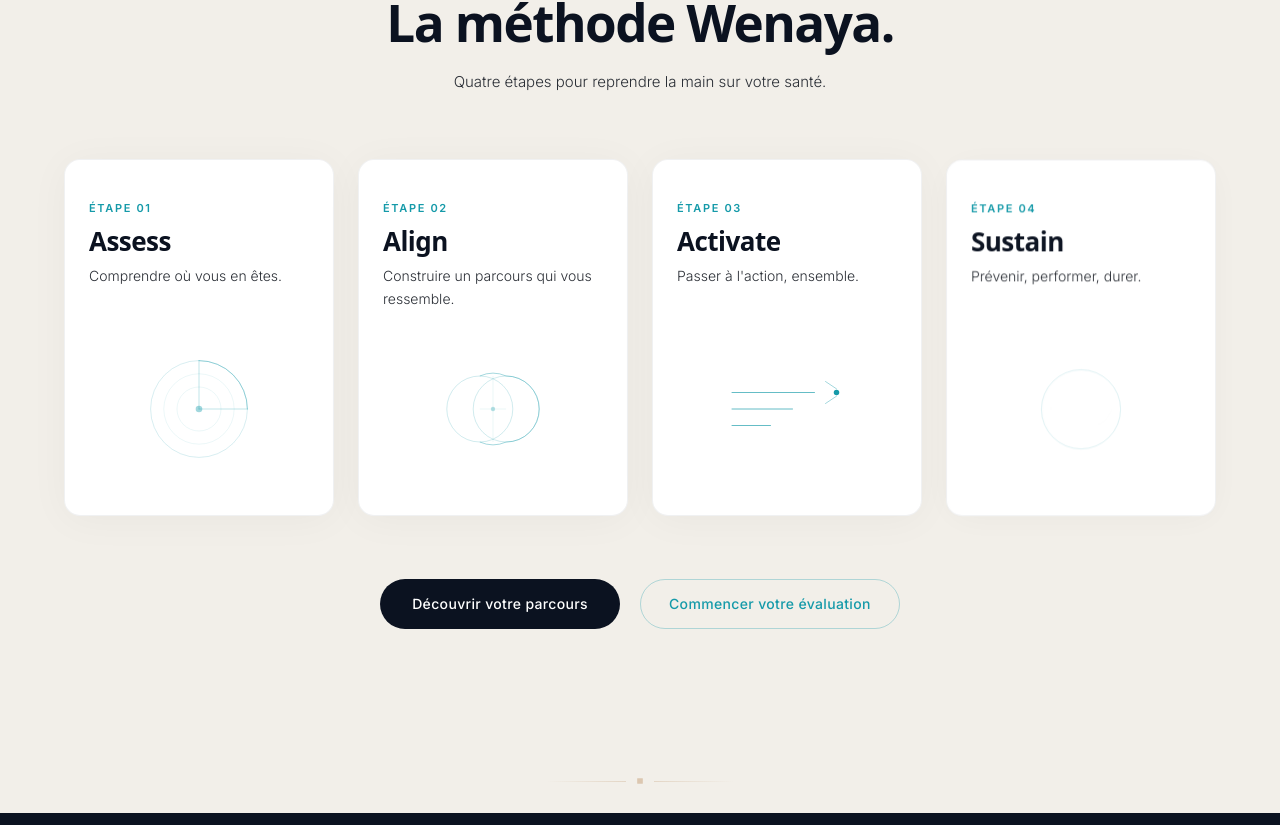
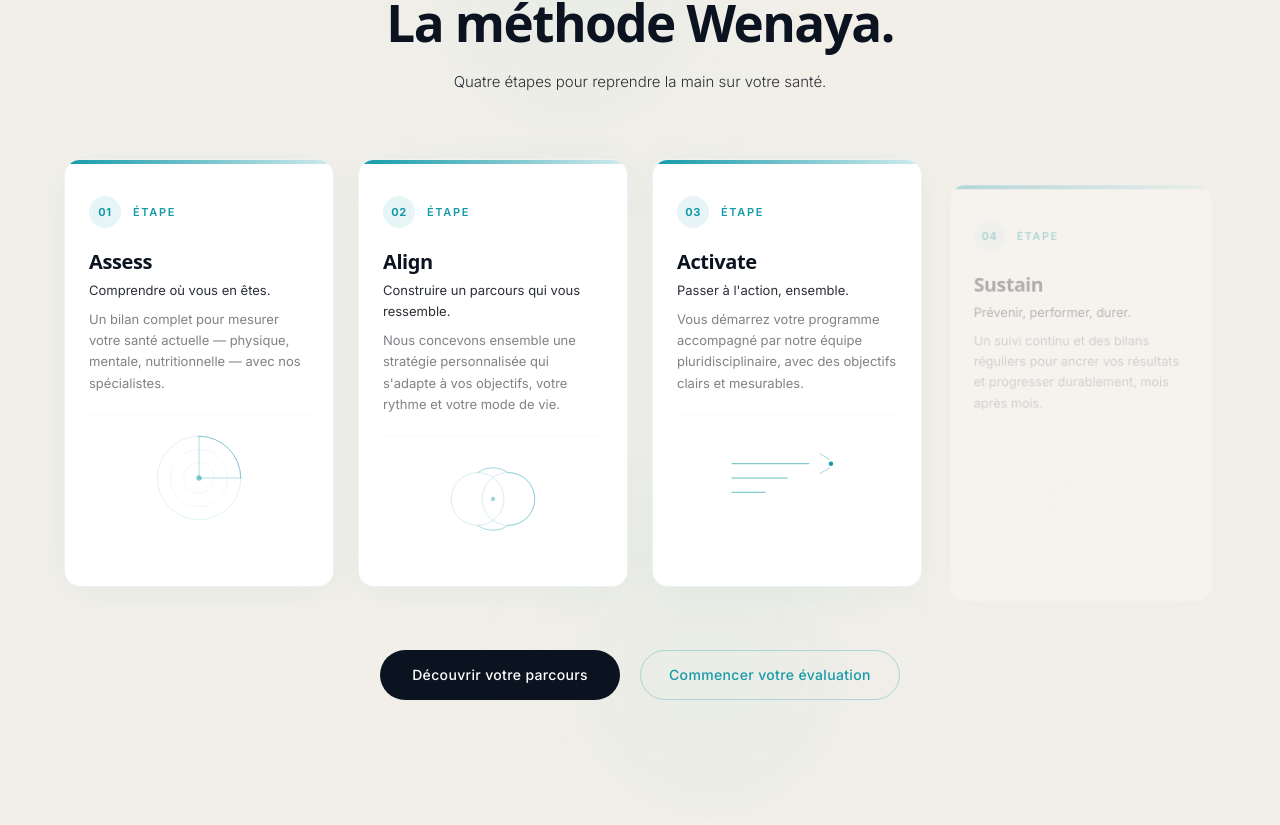
Before and after one commit to Badr-ma/wenaya, a Next.js app: page / in a window 1280 px wide. Shown: the part 1055-1880 px from the top of the page. Built offline with nearby package versions, Linux system fonts and the light colour scheme; a web font is replaced by a local one.

Commit message:
Rich cards: teal top bar, number badge, descriptions, teal shadows, glow bg

```diff
--- a/src/components/HowItWorks.tsx
+++ b/src/components/HowItWorks.tsx
@@ -11,15 +11,16 @@
     number: "01",
     title: "Assess",
     subtitle: "Comprendre où vous en êtes.",
+    desc: "Un bilan complet pour mesurer votre santé actuelle — physique, mentale, nutritionnelle — avec nos spécialistes.",
     icon: (
-      <svg viewBox="0 0 200 120" className="w-full h-auto" fill="none">
-        <circle cx="100" cy="60" r="44" stroke="#159AA9" strokeWidth="0.6" opacity="0.25" />
-        <circle cx="100" cy="60" r="32" stroke="#159AA9" strokeWidth="0.5" opacity="0.15" />
-        <circle cx="100" cy="60" r="20" stroke="#159AA9" strokeWidth="0.5" opacity="0.15" />
-        <circle cx="100" cy="60" r="3" fill="#159AA9" opacity="0.4" />
-        <path data-gsap="assess-sweep" d="M100 16 A44 44 0 0 1 144 60" stroke="#159AA9" strokeWidth="0.7" strokeLinecap="round" opacity="0.5" />
-        <line data-gsap="assess-line" x1="100" y1="60" x2="100" y2="16" stroke="#159AA9" strokeWidth="0.6" strokeLinecap="round" opacity="0.4" />
-        <line data-gsap="assess-line" x1="100" y1="60" x2="144" y2="60" stroke="#159AA9" strokeWidth="0.6" strokeLinecap="round" opacity="0.4" />
+      <svg viewBox="0 0 200 100" className="w-full h-auto" fill="none">
+        <circle cx="100" cy="50" r="38" stroke="#159AA9" strokeWidth="0.6" opacity="0.2" />
+        <circle cx="100" cy="50" r="26" stroke="#159AA9" strokeWidth="0.5" opacity="0.12" />
+        <circle cx="100" cy="50" r="14" stroke="#159AA9" strokeWidth="0.5" opacity="0.12" />
+        <circle cx="100" cy="50" r="2.5" fill="#159AA9" opacity="0.5" />
+        <path data-gsap="assess-sweep" d="M100 12 A38 38 0 0 1 138 50" stroke="#159AA9" strokeWidth="0.7" strokeLinecap="round" opacity="0.6" />
+        <line data-gsap="assess-line" x1="100" y1="50" x2="100" y2="12" stroke="#159AA9" strokeWidth="0.6" strokeLinecap="round" opacity="0.5" />
+        <line data-gsap="assess-line" x1="100" y1="50" x2="138" y2="50" stroke="#159AA9" strokeWidth="0.6" strokeLinecap="round" opacity="0.5" />
       </svg>
     ),
   },
@@ -27,14 +28,13 @@
     number: "02",
     title: "Align",
     subtitle: "Construire un parcours qui vous ressemble.",
+    desc: "Nous concevons ensemble une stratégie personnalisée qui s'adapte à vos objectifs, votre rythme et votre mode de vie.",
     icon: (
-      <svg viewBox="0 0 200 120" className="w-full h-auto" fill="none">
-        <circle data-gsap="align-left" cx="88" cy="60" r="30" stroke="#159AA9" strokeWidth="0.6" opacity="0.3" />
-        <circle data-gsap="align-right" cx="112" cy="60" r="30" stroke="#159AA9" strokeWidth="0.6" opacity="0.3" />
-        <path data-gsap="align-overlap" d="M88 30 A30 30 0 0 1 112 30 A30 30 0 0 1 112 90 A30 30 0 0 1 88 90" stroke="#159AA9" strokeWidth="0.7" opacity="0" />
-        <line data-gsap="align-center-h" x1="88" y1="60" x2="112" y2="60" stroke="#159AA9" strokeWidth="0.5" opacity="0.15" />
-        <line data-gsap="align-center-v" x1="100" y1="30" x2="100" y2="90" stroke="#159AA9" strokeWidth="0.5" opacity="0.15" />
-        <circle cx="100" cy="60" r="2" fill="#159AA9" opacity="0.3" />
+      <svg viewBox="0 0 200 100" className="w-full h-auto" fill="none">
+        <circle data-gsap="align-left" cx="86" cy="50" r="24" stroke="#159AA9" strokeWidth="0.6" opacity="0.25" />
+        <circle data-gsap="align-right" cx="114" cy="50" r="24" stroke="#159AA9" strokeWidth="0.6" opacity="0.25" />
+        <path data-gsap="align-overlap" d="M86 26 A24 24 0 0 1 114 26 A24 24 0 0 1 114 74 A24 24 0 0 1 86 74" stroke="#159AA9" strokeWidth="0.7" opacity="0" />
+        <circle cx="100" cy="50" r="2" fill="#159AA9" opacity="0.4" />
       </svg>
     ),
   },
@@ -42,14 +42,15 @@
     number: "03",
     title: "Activate",
     subtitle: "Passer à l'action, ensemble.",
+    desc: "Vous démarrez votre programme accompagné par notre équipe pluridisciplinaire, avec des objectifs clairs et mesurables.",
     icon: (
-      <svg viewBox="0 0 200 120" className="w-full h-auto" fill="none">
-        <line data-gsap="act-line-1" x1="50" y1="75" x2="85" y2="75" stroke="#159AA9" strokeWidth="0.6" strokeLinecap="round" />
-        <line data-gsap="act-line-2" x1="50" y1="60" x2="105" y2="60" stroke="#159AA9" strokeWidth="0.6" strokeLinecap="round" />
-        <line data-gsap="act-line-3" x1="50" y1="45" x2="125" y2="45" stroke="#159AA9" strokeWidth="0.6" strokeLinecap="round" />
-        <circle data-gsap="act-dot" cx="145" cy="45" r="2.5" fill="#159AA9" opacity="0" />
-        <line data-gsap="act-arrow" x1="135" y1="35" x2="150" y2="45" stroke="#159AA9" strokeWidth="0.6" strokeLinecap="round" strokeLinejoin="round" opacity="0" />
-        <line data-gsap="act-arrow" x1="135" y1="55" x2="150" y2="45" stroke="#159AA9" strokeWidth="0.6" strokeLinecap="round" strokeLinejoin="round" opacity="0" />
+      <svg viewBox="0 0 200 100" className="w-full h-auto" fill="none">
+        <line data-gsap="act-line-1" x1="50" y1="63" x2="80" y2="63" stroke="#159AA9" strokeWidth="0.6" strokeLinecap="round" />
+        <line data-gsap="act-line-2" x1="50" y1="50" x2="100" y2="50" stroke="#159AA9" strokeWidth="0.6" strokeLinecap="round" />
+        <line data-gsap="act-line-3" x1="50" y1="37" x2="120" y2="37" stroke="#159AA9" strokeWidth="0.6" strokeLinecap="round" />
+        <circle data-gsap="act-dot" cx="140" cy="37" r="2" fill="#159AA9" opacity="0" />
+        <line data-gsap="act-arrow" x1="130" y1="28" x2="145" y2="37" stroke="#159AA9" strokeWidth="0.6" strokeLinecap="round" strokeLinejoin="round" opacity="0" />
+        <line data-gsap="act-arrow" x1="130" y1="46" x2="145" y2="37" stroke="#159AA9" strokeWidth="0.6" strokeLinecap="round" strokeLinejoin="round" opacity="0" />
       </svg>
     ),
   },
@@ -57,12 +58,13 @@
     number: "04",
     title: "Sustain",
     subtitle: "Prévenir, performer, durer.",
+    desc: "Un suivi continu et des bilans réguliers pour ancrer vos résultats et progresser durablement, mois après mois.",
     icon: (
-      <svg viewBox="0 0 200 120" className="w-full h-auto" fill="none">
-        <circle cx="100" cy="60" r="36" stroke="#159AA9" strokeWidth="0.6" opacity="0.2" />
-        <path data-gsap="sustain-wave" d="M72 60 C80 42, 90 42, 100 60 C110 78, 120 78, 128 60" stroke="#159AA9" strokeWidth="0.7" strokeLinecap="round" opacity="0" />
-        <path data-gsap="sustain-wave-2" d="M72 60 C80 52, 90 52, 100 60 C110 68, 120 68, 128 60" stroke="#159AA9" strokeWidth="0.5" strokeLinecap="round" opacity="0" />
-        <circle data-gsap="sustain-dot" cx="100" cy="36" r="2" fill="#159AA9" opacity="0" />
+      <svg viewBox="0 0 200 100" className="w-full h-auto" fill="none">
+        <circle cx="100" cy="50" r="30" stroke="#159AA9" strokeWidth="0.6" opacity="0.18" />
+        <path data-gsap="sustain-wave" d="M74 50 C82 34, 92 34, 100 50 C108 66, 118 66, 126 50" stroke="#159AA9" strokeWidth="0.7" strokeLinecap="round" opacity="0" />
+        <path data-gsap="sustain-wave-2" d="M74 50 C82 44, 92 44, 100 50 C108 56, 118 56, 126 50" stroke="#159AA9" strokeWidth="0.5" strokeLinecap="round" opacity="0" />
+        <circle data-gsap="sustain-dot" cx="100" cy="30" r="2" fill="#159AA9" opacity="0" />
       </svg>
     ),
   },
@@ -92,21 +94,21 @@
       gsap.set(headingRef.current, { opacity: 0, y: 16 });
       gsap.set(subheadingRef.current, { opacity: 0, y: 12 });
 
-      gsap.set('[data-gsap="assess-sweep"]', { strokeDasharray: 88, strokeDashoffset: 88 });
+      gsap.set('[data-gsap="assess-sweep"]', { strokeDasharray: 76, strokeDashoffset: 76 });
       gsap.set('[data-gsap="assess-line"]', { scaleY: 0, transformOrigin: "bottom" });
 
-      gsap.set('[data-gsap="align-left"]', { x: -4, opacity: 0.2 });
-      gsap.set('[data-gsap="align-right"]', { x: 4, opacity: 0.2 });
+      gsap.set('[data-gsap="align-left"]', { x: -3, opacity: 0.15 });
+      gsap.set('[data-gsap="align-right"]', { x: 3, opacity: 0.15 });
       gsap.set('[data-gsap="align-overlap"]', { opacity: 0 });
 
       gsap.set('[data-gsap="act-line-1"]', { scaleX: 0, transformOrigin: "left" });
       gsap.set('[data-gsap="act-line-2"]', { scaleX: 0, transformOrigin: "left" });
       gsap.set('[data-gsap="act-line-3"]', { scaleX: 0, transformOrigin: "left" });
       gsap.set('[data-gsap="act-dot"]', { opacity: 0, scale: 0 });
-      gsap.set('[data-gsap="act-arrow"]', { opacity: 0, strokeDasharray: 12, strokeDashoffset: 12 });
+      gsap.set('[data-gsap="act-arrow"]', { opacity: 0, strokeDasharray: 10, strokeDashoffset: 10 });
 
-      gsap.set('[data-gsap="sustain-wave"]', { opacity: 0, strokeDasharray: 60, strokeDashoffset: 60 });
-      gsap.set('[data-gsap="sustain-wave-2"]', { opacity: 0, strokeDasharray: 60, strokeDashoffset: 60 });
+      gsap.set('[data-gsap="sustain-wave"]', { opacity: 0, strokeDasharray: 56, strokeDashoffset: 56 });
+      gsap.set('[data-gsap="sustain-wave-2"]', { opacity: 0, strokeDasharray: 56, strokeDashoffset: 56 });
       gsap.set('[data-gsap="sustain-dot"]', { opacity: 0, scale: 0 });
 
       const q0 = gsap.utils.selector(cards[0]);
@@ -127,23 +129,23 @@
         .to(headingRef.current, { opacity: 1, y: 0, duration: 0.6 })
         .to(subheadingRef.current, { opacity: 1, y: 0, duration: 0.5 }, "-=0.3")
 
-        .to(cards[0], { opacity: 1, y: 0, scale: 1, boxShadow: "0 4px 40px rgba(0,0,0,0.04)", duration: 0.5 }, "-=0.1")
+        .to(cards[0], { opacity: 1, y: 0, scale: 1, boxShadow: "0 6px 40px rgba(21,154,169,0.06)", duration: 0.5 }, "-=0.1")
         .to(q0('[data-gsap="assess-sweep"]'), { strokeDashoffset: 0, duration: 0.8, ease: "power2.inOut" }, "-=0.2")
         .to(q0('[data-gsap="assess-line"]'), { scaleY: 1, stagger: 0.1, duration: 0.3, ease: "power3.out" }, "-=0.5")
 
-        .to(cards[1], { opacity: 1, y: 0, scale: 1, boxShadow: "0 4px 40px rgba(0,0,0,0.04)", duration: 0.5 }, "+=0.08")
-        .to(q1('[data-gsap="align-left"]'), { x: 0, opacity: 0.3, duration: 0.4 }, "-=0.3")
-        .to(q1('[data-gsap="align-right"]'), { x: 0, opacity: 0.3, duration: 0.4 }, "-=0.3")
+        .to(cards[1], { opacity: 1, y: 0, scale: 1, boxShadow: "0 6px 40px rgba(21,154,169,0.06)", duration: 0.5 }, "+=0.08")
+        .to(q1('[data-gsap="align-left"]'), { x: 0, opacity: 0.25, duration: 0.4 }, "-=0.3")
+        .to(q1('[data-gsap="align-right"]'), { x: 0, opacity: 0.25, duration: 0.4 }, "-=0.3")
         .to(q1('[data-gsap="align-overlap"]'), { opacity: 0.5, duration: 0.5 }, "-=0.2")
 
-        .to(cards[2], { opacity: 1, y: 0, scale: 1, boxShadow: "0 4px 40px rgba(0,0,0,0.04)", duration: 0.5 }, "+=0.08")
-        .to(q2('[data-gsap="act-line-1"]'), { scaleX: 1, duration: 0.25 }, "-=0.3")
-        .to(q2('[data-gsap="act-line-2"]'), { scaleX: 1, duration: 0.25 }, "-=0.2")
-        .to(q2('[data-gsap="act-line-3"]'), { scaleX: 1, duration: 0.25 }, "-=0.1")
-        .to(q2('[data-gsap="act-dot"]'), { opacity: 1, scale: 1, duration: 0.2 }, "-=0.05")
-        .to(q2('[data-gsap="act-arrow"]'), { opacity: 0.6, strokeDashoffset: 0, duration: 0.3 }, "-=0.1")
+        .to(cards[2], { opacity: 1, y: 0, scale: 1, boxShadow: "0 6px 40px rgba(21,154,169,0.06)", duration: 0.5 }, "+=0.08")
+        .to(q2('[data-gsap="act-line-1"]'), { scaleX: 1, duration: 0.2 }, "-=0.3")
+        .to(q2('[data-gsap="act-line-2"]'), { scaleX: 1, duration: 0.2 }, "-=0.2")
+        .to(q2('[data-gsap="act-line-3"]'), { scaleX: 1, duration: 0.2 }, "-=0.1")
+        .to(q2('[data-gsap="act-dot"]'), { opacity: 1, scale: 1, duration: 0.15 }, "-=0.05")
+        .to(q2('[data-gsap="act-arrow"]'), { opacity: 0.6, strokeDashoffset: 0, duration: 0.25 }, "-=0.1")
 
-        .to(cards[3], { opacity: 1, y: 0, scale: 1, boxShadow: "0 4px 40px rgba(0,0,0,0.04)", duration: 0.5 }, "+=0.08")
+        .to(cards[3], { opacity: 1, y: 0, scale: 1, boxShadow: "0 6px 40px rgba(21,154,169,0.06)", duration: 0.5 }, "+=0.08")
         .to(q3('[data-gsap="sustain-wave"]'), { opacity: 0.5, strokeDashoffset: 0, duration: 0.7, ease: "power2.inOut" }, "-=0.3")
         .to(q3('[data-gsap="sustain-wave-2"]'), { opacity: 0.3, strokeDashoffset: 0, duration: 0.7, ease: "power2.inOut" }, "-=0.5")
         .to(q3('[data-gsap="sustain-dot"]'), { opacity: 1, scale: 1, duration: 0.2 }, "-=0.3");
@@ -159,6 +161,11 @@
       id="method"
       style={{ padding: "120px 0" }}
     >
+      <div className="absolute inset-0 pointer-events-none">
+        <div className="absolute top-0 left-1/3 w-72 h-72 bg-[#159AA9]/3 rounded-full blur-3xl" />
+        <div className="absolute bottom-0 right-1/3 w-72 h-72 bg-[#159AA9]/3 rounded-full blur-3xl" />
+      </div>
+
       <div className="max-w-[1440px] mx-auto px-16 max-md:px-6 relative">
         <div ref={headingRef} className="max-w-[640px] mx-auto text-center mb-5 will-change-transform">
           <span className="text-[#159AA9] font-semibold text-sm tracking-widest uppercase">
@@ -180,22 +187,37 @@
             <div
               key={i}
               ref={setStepRef(i)}
-              className="bg-white rounded-2xl px-6 py-10 flex flex-col gap-8 border border-[#0B1220]/[0.06] will-change-transform"
+              className="bg-white rounded-2xl overflow-hidden border border-[#0B1220]/[0.06] will-change-transform transition-all duration-300 hover:border-[#159AA9]/20"
               style={{ boxShadow: "0 2px 24px rgba(0,0,0,0.03)" }}
             >
-              <div className="flex flex-col gap-2">
-                <span className="text-[11px] font-semibold tracking-[0.15em] text-[#159AA9] uppercase">
-                  Étape {step.number}
-                </span>
-                <h3 className="font-heading text-[26px] leading-tight font-bold text-[#0B1220] tracking-[-0.02em]">
-                  {step.title}
-                </h3>
-                <span className="text-[14px] leading-relaxed text-[#2B2F36] font-light">
-                  {step.subtitle}
-                </span>
+              <div className="h-1 bg-gradient-to-r from-[#159AA9] to-[#159AA9]/20" />
+
+              <div className="px-6 py-8 flex flex-col gap-5">
+                <div className="flex items-center gap-3">
+                  <span className="w-8 h-8 rounded-full bg-[#159AA9]/10 flex items-center justify-center text-[11px] font-bold text-[#159AA9] tracking-wider">
+                    {step.number}
+                  </span>
+                  <span className="text-[11px] font-semibold tracking-[0.15em] text-[#159AA9] uppercase">
+                    Étape
+                  </span>
+                </div>
+
+                <div className="space-y-1">
+                  <h3 className="font-heading text-xl font-bold text-[#0B1220] tracking-[-0.02em]">
+                    {step.title}
+                  </h3>
+                  <p className="text-[13px] text-[#2B2F36] leading-relaxed">
+                    {step.subtitle}
+                  </p>
+                  <p className="text-[13px] text-[#2B2F36]/60 leading-relaxed pt-1">
+                    {step.desc}
+                  </p>
+                </div>
+
+                <div className="mt-auto pt-2 border-t border-[#159AA9]/5">
+                  {step.icon}
+                </div>
               </div>
-
-              <div className="mt-auto">{step.icon}</div>
             </div>
           ))}
         </div>
```
